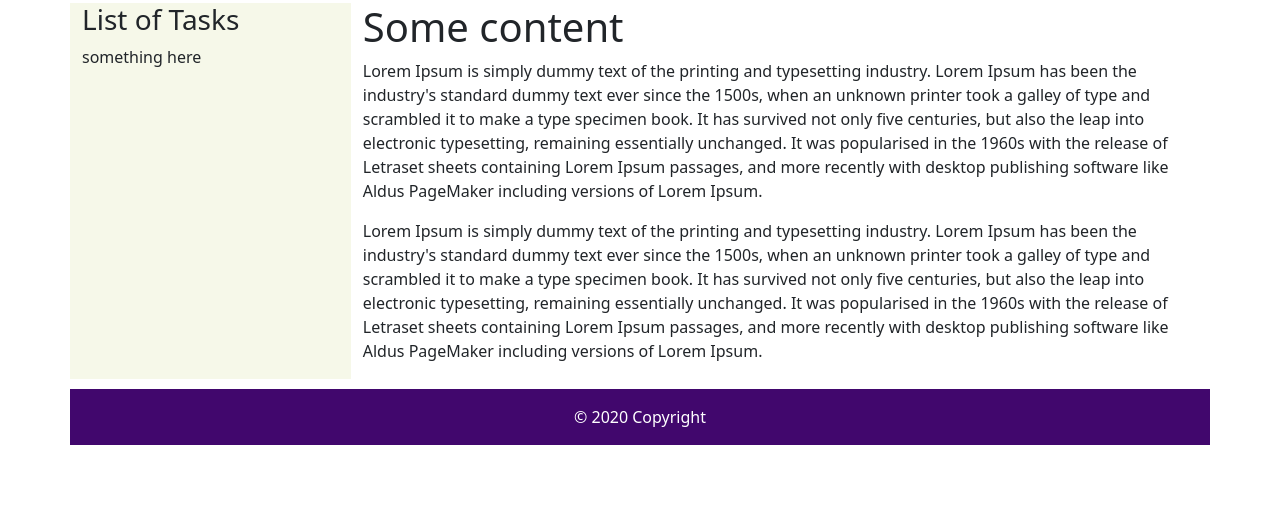
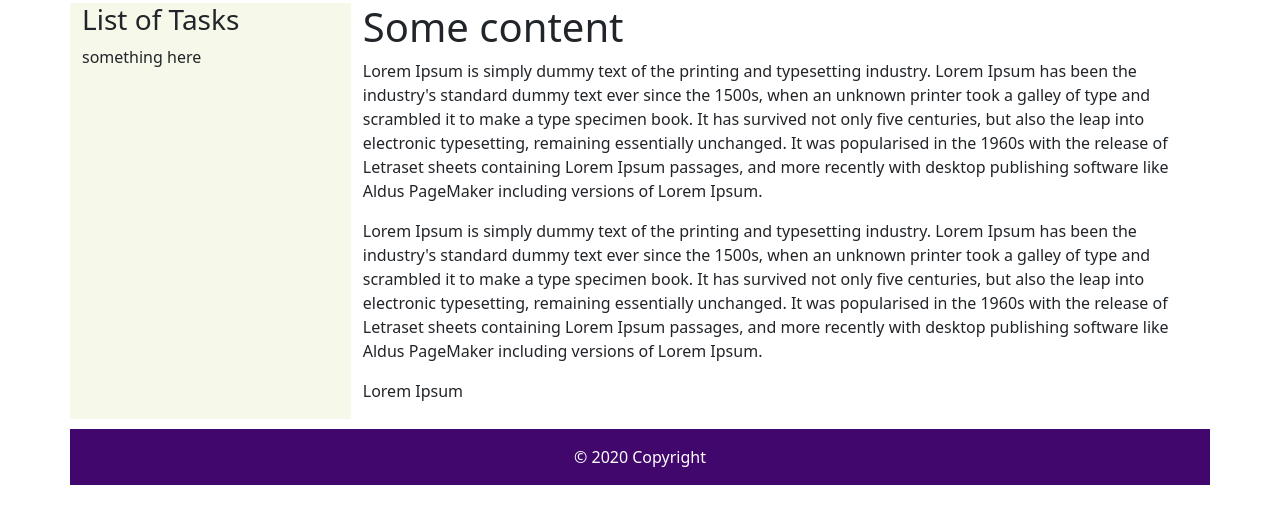
Before and after one commit to SHEHAN22000/shehan.tasks, a PHP site: page / in a window 1280 px wide. Shown: the part 63-587 px from the top of the page. Run offline with PHP 8.4, Linux system fonts and the light colour scheme; data that the repository does not hold is empty.

Commit message:
exercise1 submitted

```diff
--- /dev/null
+++ b/layout/hello.php
@@ -0,0 +1 @@
+something
--- a/layout/index.php
+++ b/layout/index.php
@@ -4,6 +4,7 @@
 
 <p> Lorem Ipsum is simply dummy text of the printing and typesetting industry. Lorem Ipsum has been the industry's standard dummy text ever since the 1500s, when an unknown printer took a galley of type and scrambled it to make a type specimen book. It has survived not only five centuries, but also the leap into electronic typesetting, remaining essentially unchanged. It was popularised in the 1960s with the release of Letraset sheets containing Lorem Ipsum passages, and more recently with desktop publishing software like Aldus PageMaker including versions of Lorem Ipsum. </p>
 <p> Lorem Ipsum is simply dummy text of the printing and typesetting industry. Lorem Ipsum has been the industry's standard dummy text ever since the 1500s, when an unknown printer took a galley of type and scrambled it to make a type specimen book. It has survived not only five centuries, but also the leap into electronic typesetting, remaining essentially unchanged. It was popularised in the 1960s with the release of Letraset sheets containing Lorem Ipsum passages, and more recently with desktop publishing software like Aldus PageMaker including versions of Lorem Ipsum. </p>
+<p> Lorem Ipsum </p>
 
 
 
```
